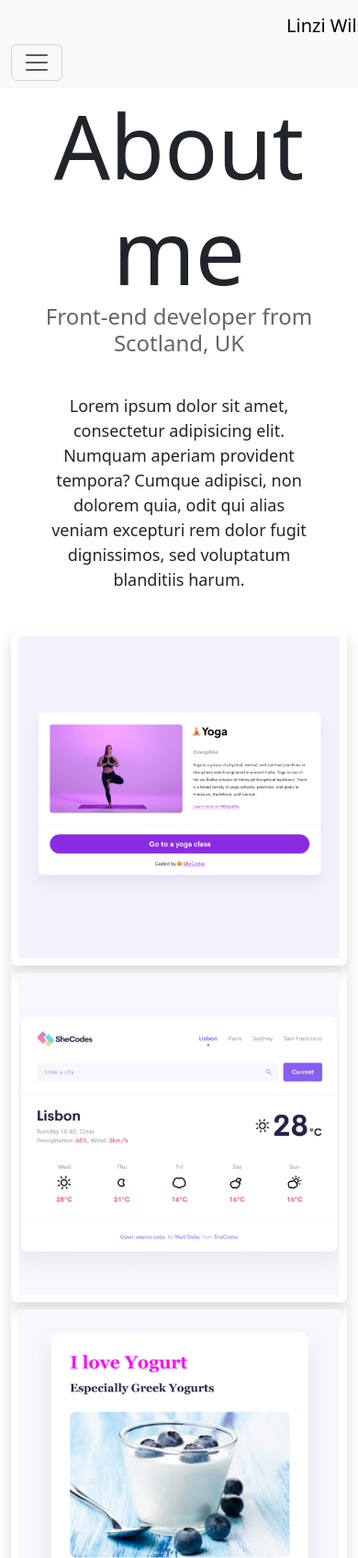
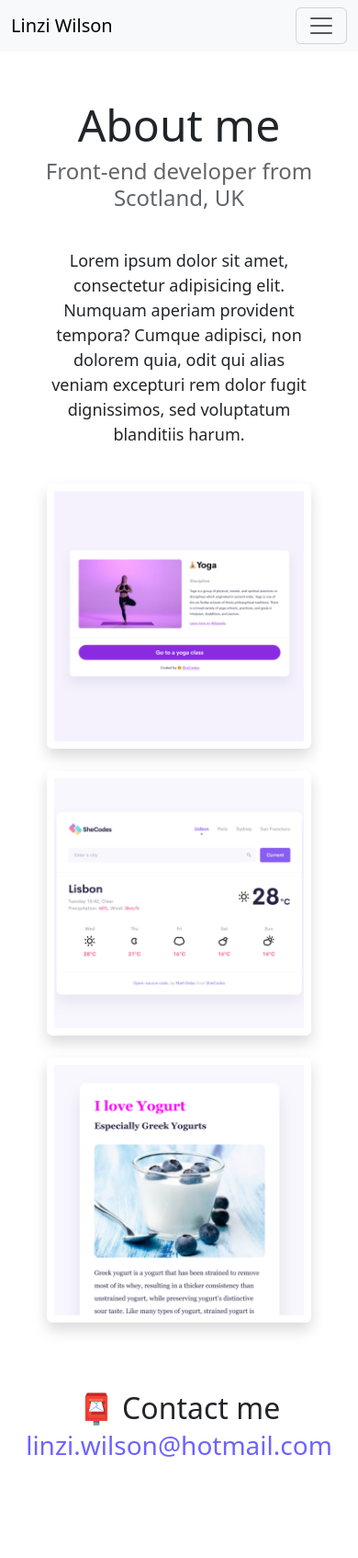
Before and after one commit to xiwilson/xiportfoliopractice, a plain HTML site: page about.html in a window 390 px wide. Shown: the top 1694 px of the page at 92% size. Drawn offline with nearby package versions, Linux system fonts and the light colour scheme.

Commit message:
Adjusted responsive mode

```diff
--- a/about.html
+++ b/about.html
@@ -63,13 +63,22 @@
     <div class="container">
       <div class="row">
         <div class="col-sm-4">
-          <img src="images/yoga.png" class="img-fluid p-2 shadow rounded" />
+          <img
+            src="images/yoga.png"
+            class="img-fluid p-2 mb-4 shadow rounded"
+          />
         </div>
         <div class="col-sm-4">
-          <img src="images/weather.png" class="img-fluid p-2 shadow rounded" />
+          <img
+            src="images/weather.png"
+            class="img-fluid p-2 mb-4 shadow rounded"
+          />
         </div>
         <div class="col-sm-4">
-          <img src="images/yogurt.png" class="img-fluid p-2 shadow rounded" />
+          <img
+            src="images/yogurt.png"
+            class="img-fluid p-2 mb-4 shadow rounded"
+          />
         </div>
       </div>
 
--- a/src/style.css
+++ b/src/style.css
@@ -1,3 +1,26 @@
+@media (max-width: 576px) {
+  h1 {
+    font-size: 48px !important;
+    line-height: 1.5;
+  }
+  h2 {
+    font-size: 32px !important;
+    text-align: center !important;
+  }
+  p {
+    text-align: center;
+  }
+  .primary-link {
+    display: block;
+    text-align: center;
+  }
+  .col-sm-4 {
+    max-width: 80%;
+    height: auto;
+    margin: 0 auto;
+  }
+}
+
 :root {
   --primary-color: #6c63ff;
   --secondary-color: #f5f2fe;
@@ -33,9 +56,6 @@ h3 {
 p {
   font-size: 18px;
   line-height: 1.5;
-}
-.navbar-brand {
-  margin-left: 300px;
 }
 .hello {
   text-align: center;
```
Also changed, not shown: index.html (+35 -9 lines).
